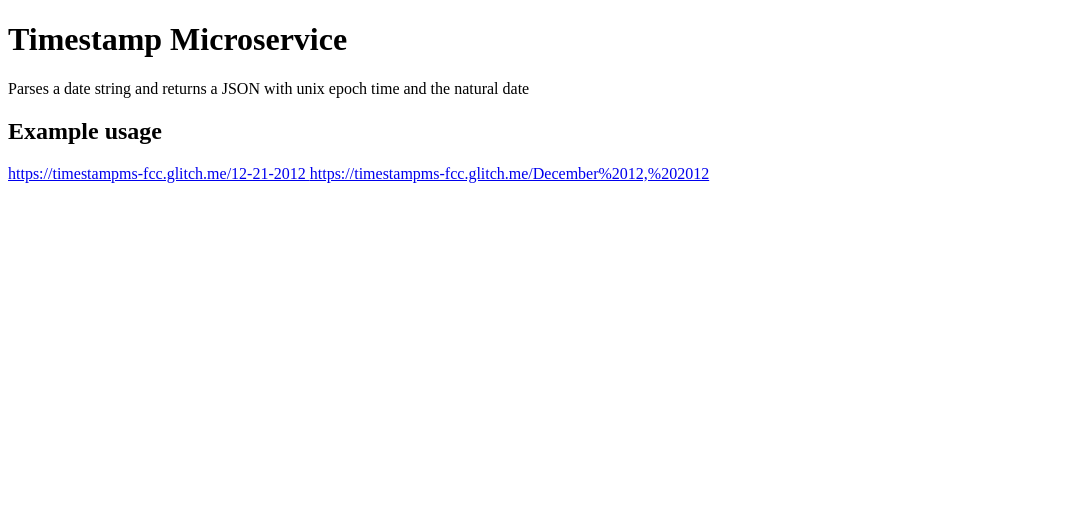
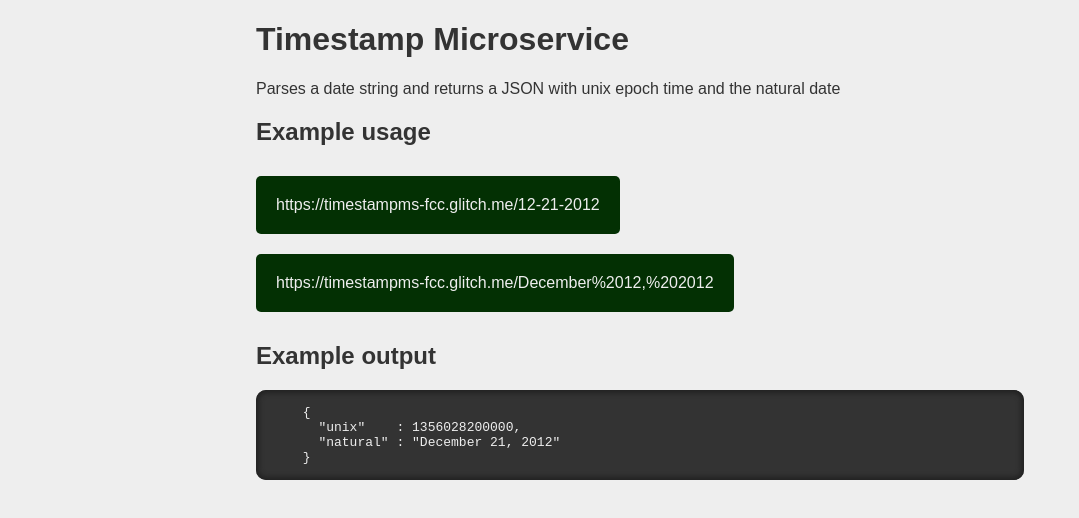
Before and after one commit to ashwins93/timestamp_microservice_api, a website: page index.html in a window 1280 px wide. Shown: the whole page, without its empty margins (0-1079 px from the left). Drawn offline with Linux system fonts and the light colour scheme.

Commit message:
completed design

```diff
--- a/index.html
+++ b/index.html
@@ -3,7 +3,7 @@
 <head>
   <title>Timestamp Microservice</title>
   <meta charset="utf-8">
-  <link rel="stylesheet" src="/style.css">
+  <link rel="stylesheet" href="style.css">
 </head>
 <body>
   <div class="container">
@@ -14,10 +14,16 @@
     <a href="/12-21-2012">
       https://timestampms-fcc.glitch.me/12-21-2012
     </a>
+    <br>
     <a href="/December%2012,%202012">
       https://timestampms-fcc.glitch.me/December%2012,%202012
     </a>
-    </code>
+    <h2>Example output</h2>
+    <pre><code>
+      {
+        "unix"    : 1356028200000,
+        "natural" : "December 21, 2012"
+      }
   </div>
 </body>
 </html>
--- /dev/null
+++ b/style.css
@@ -0,0 +1,32 @@
+body {
+  background-color: #eee;
+  font-family: Arial, Helvetica, sans-serif;
+  color: hsl(0, 0%, 20%);
+}
+a {
+  display: inline-block;
+  text-decoration: none;
+  color: #eee;
+  margin-top: 10px;
+  margin-bottom: 10px;
+  background: hsl(120, 90%, 10%);
+  border-radius: 5px;
+  padding: 20px;
+  transition: 0.2s;
+}
+a:hover {
+  box-shadow: 1px 3px 5px #333;
+}
+a:visited{
+  text-decoration: none;
+}
+pre {
+  background: #333;
+  color: #eee;
+  border-radius: 10px;
+  box-shadow: inset 0px 0px 5px 3px #222;
+}
+.container {
+  max-width: 768px;
+  margin: 0 auto;
+}
```
